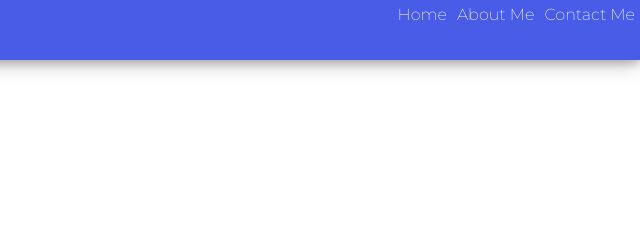
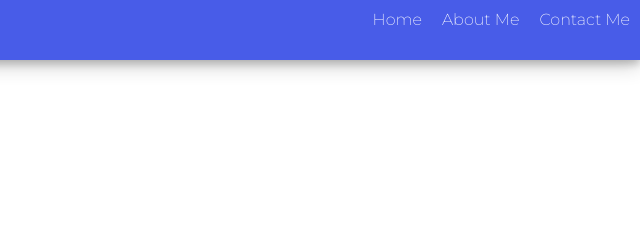
Before and after one commit to JRCcoding/wdu, a plain HTML site: page cssindex.html in a window 1280 px wide. Shown: the top 240 px of the page, 640-1280 px from the left. Drawn offline with Linux system fonts and the light colour scheme.

Commit message:
navitempad

```diff
--- a/cssstyle.css
+++ b/cssstyle.css
@@ -33,7 +33,7 @@ body {
     color: #ffffff;
     height: 100%;
     margin: 0;
-    padding: 5px 5px;
+    padding: 10px;
     overflow: hidden;
 }
 
```
